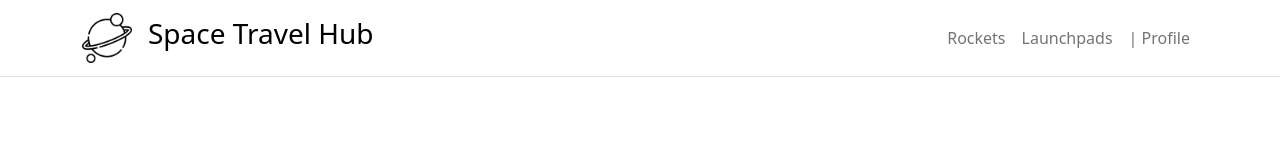
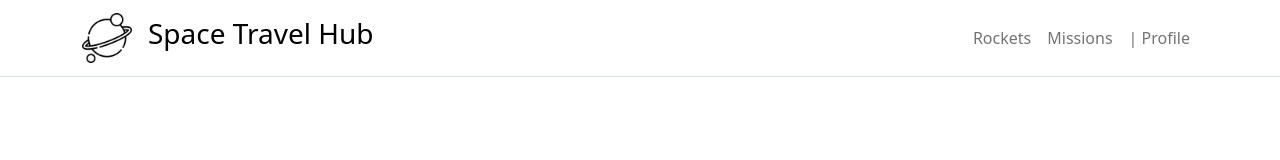
Before and after one commit to learnwithalfred/space-travel-booking, a React (Create React App) app: page /missions in a window 1280 px wide. Shown: the top 160 px of the page. Built offline with nearby package versions, Linux system fonts and the light colour scheme.

Commit message:
Update mission lable

```diff
--- a/src/features/header/header.js
+++ b/src/features/header/header.js
@@ -23,7 +23,7 @@ const Header = () => (
             Rockets
           </NavLink>
           <NavLink to="/missions" className="nav-link">
-            Launchpads
+            Missions
           </NavLink>
           <NavLink to="/profile" className="nav-link">
             | Profile
```
